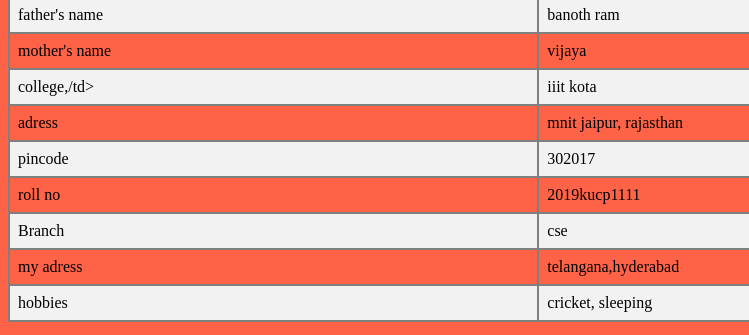
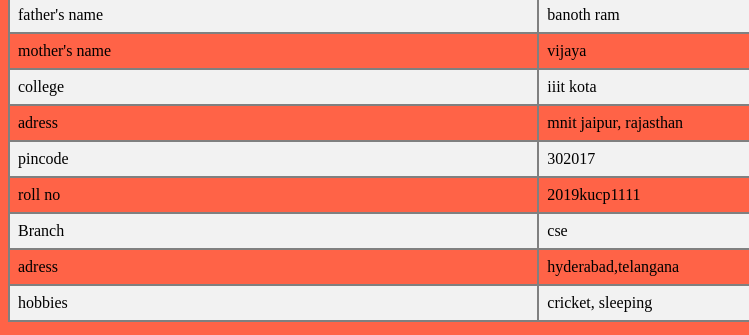
Before and after one commit to goutham0007/goutham0007.github.io, a plain HTML site: page aboutme.html in a window 1280 px wide. Shown: the part 310-645 px from the top of the page, 0-749 px from the left. Drawn offline with Linux system fonts and the light colour scheme.

Commit message:
Update aboutme.html

```diff
--- a/aboutme.html
+++ b/aboutme.html
@@ -44,7 +44,7 @@
   <td>vijaya</td>
  </tr>
  <tr>
-  <td>college,/td>
+  <td>college</td>
   <td>iiit kota</td>
  </tr>
  <tr>
@@ -65,13 +65,14 @@
 <td>cse</td>
 </tr>
  <tr>
-  <td>my adress</td>
-  <td>telangana,hyderabad</td>
+  <td>adress</td>
+  <td>hyderabad,telangana</td>
  </tr>
 <tr>
 <td>hobbies</td>
 <td>cricket,
  sleeping</td>
+ </tr>
 </table>
 </div>
 </center>
```
